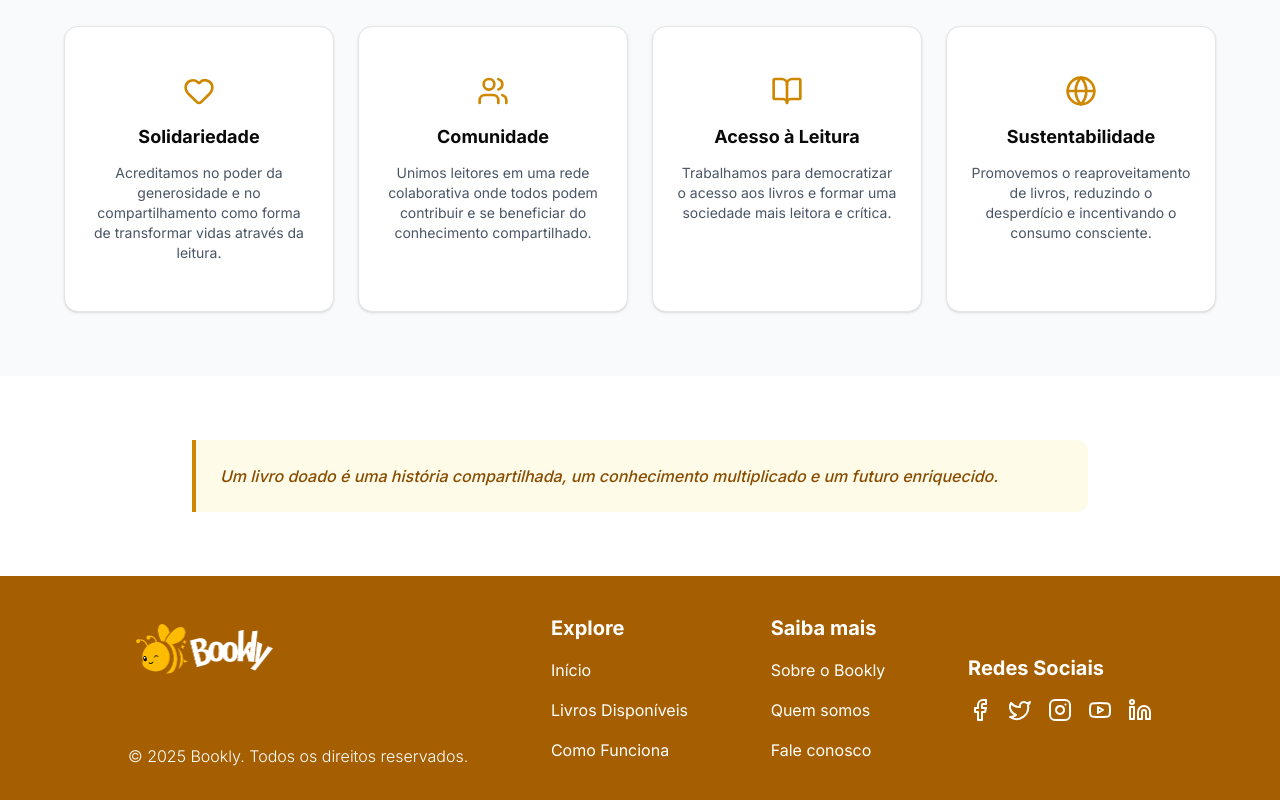
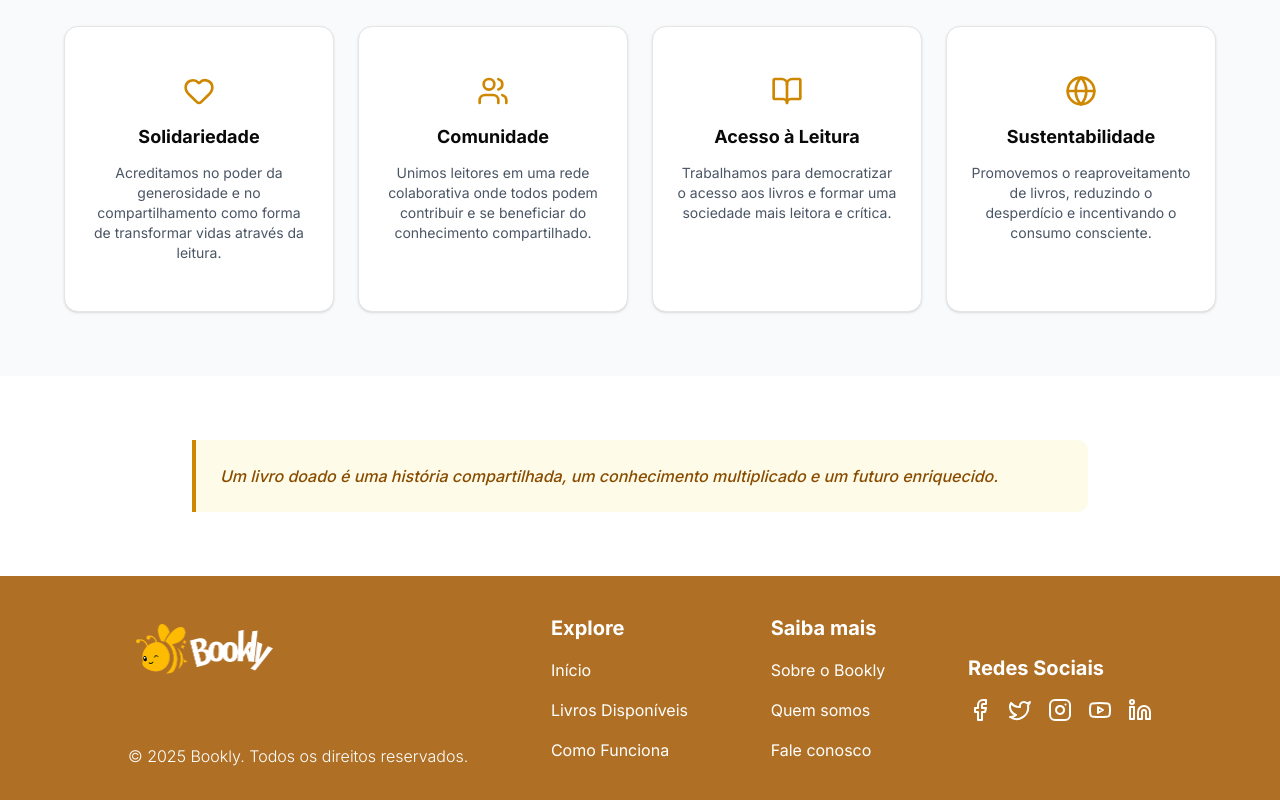
Before and after one commit to Ppedro-Leal/bookly-front, a Next.js app: page /about in a window 1280 px wide. Shown: the part 1071-1871 px from the top of the page. Built offline with nearby package versions, Linux system fonts and the light colour scheme.

Commit message:
fix: correção de cor do footer e mais uma opção de tamanho pro button

```diff
--- a/components/Footer.js
+++ b/components/Footer.js
@@ -3,7 +3,7 @@ import { Facebook, Twitter, Instagram, Youtube, Linkedin } from "lucide-react";
 
 export function Footer() {
   return (
-    <footer className="bg-yellow-700 px-32 py-8 flex justify-between items-center shadow-md">
+    <footer className="bg-[#AF7026] px-32 py-8 flex justify-between items-center shadow-md">
       <div className="flex flex-col gap-16">
         <Image
           src="/logo-footer.png"
--- a/components/ui/button.jsx
+++ b/components/ui/button.jsx
@@ -23,6 +23,7 @@ const buttonVariants = cva(
         default: "h-9 px-4 py-2 has-[>svg]:px-3",
         sm: "h-8 rounded-full gap-1.5 px-3 has-[>svg]:px-2.5",
         lg: "h-10 rounded-full px-6 has-[>svg]:px-4",
+        xl: "h-12 rounded-full px-8 has-[>svg]:px-6",
         icon: "size-9",
         "icon-sm": "size-8",
         "icon-lg": "size-10",
```
